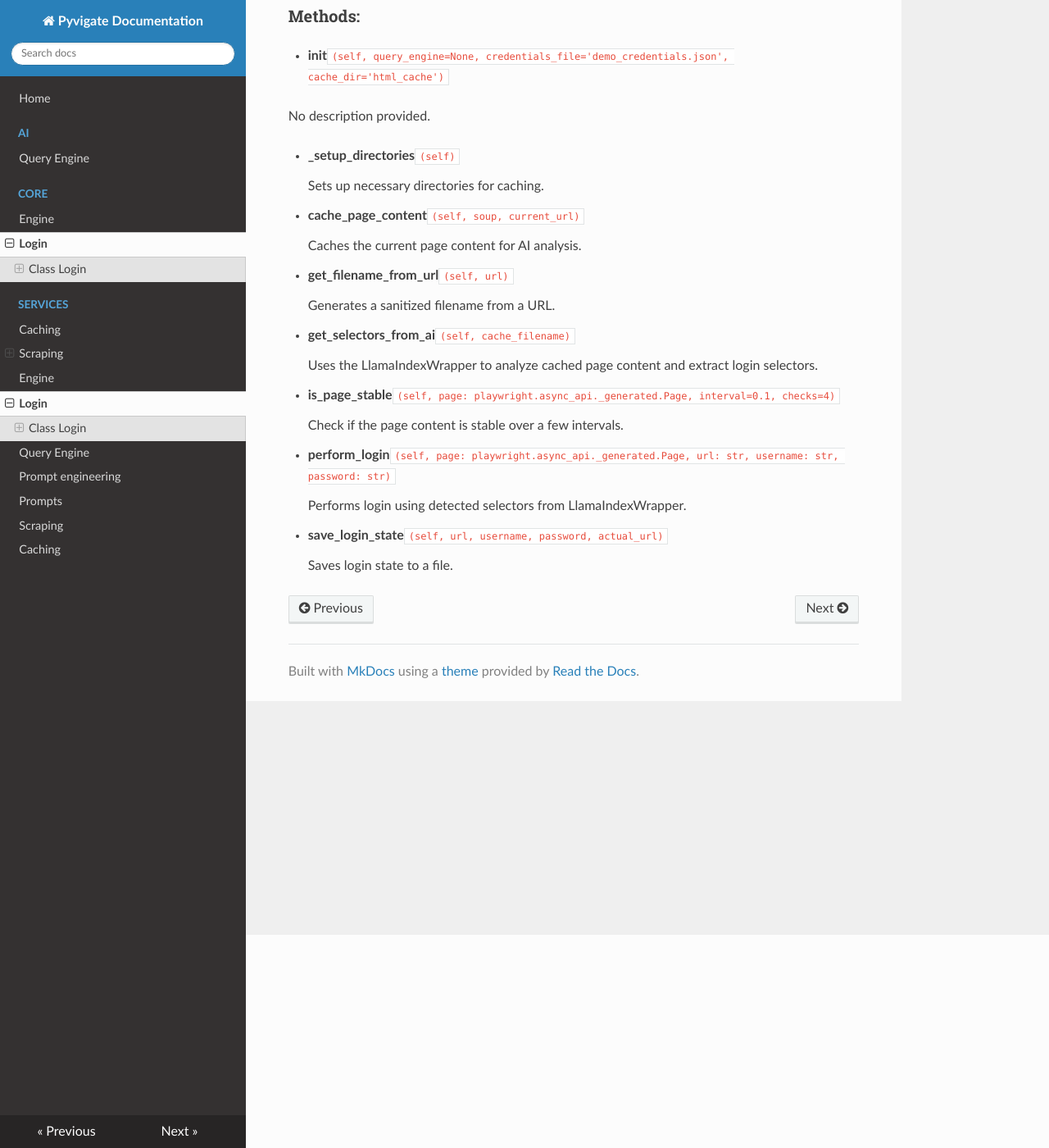
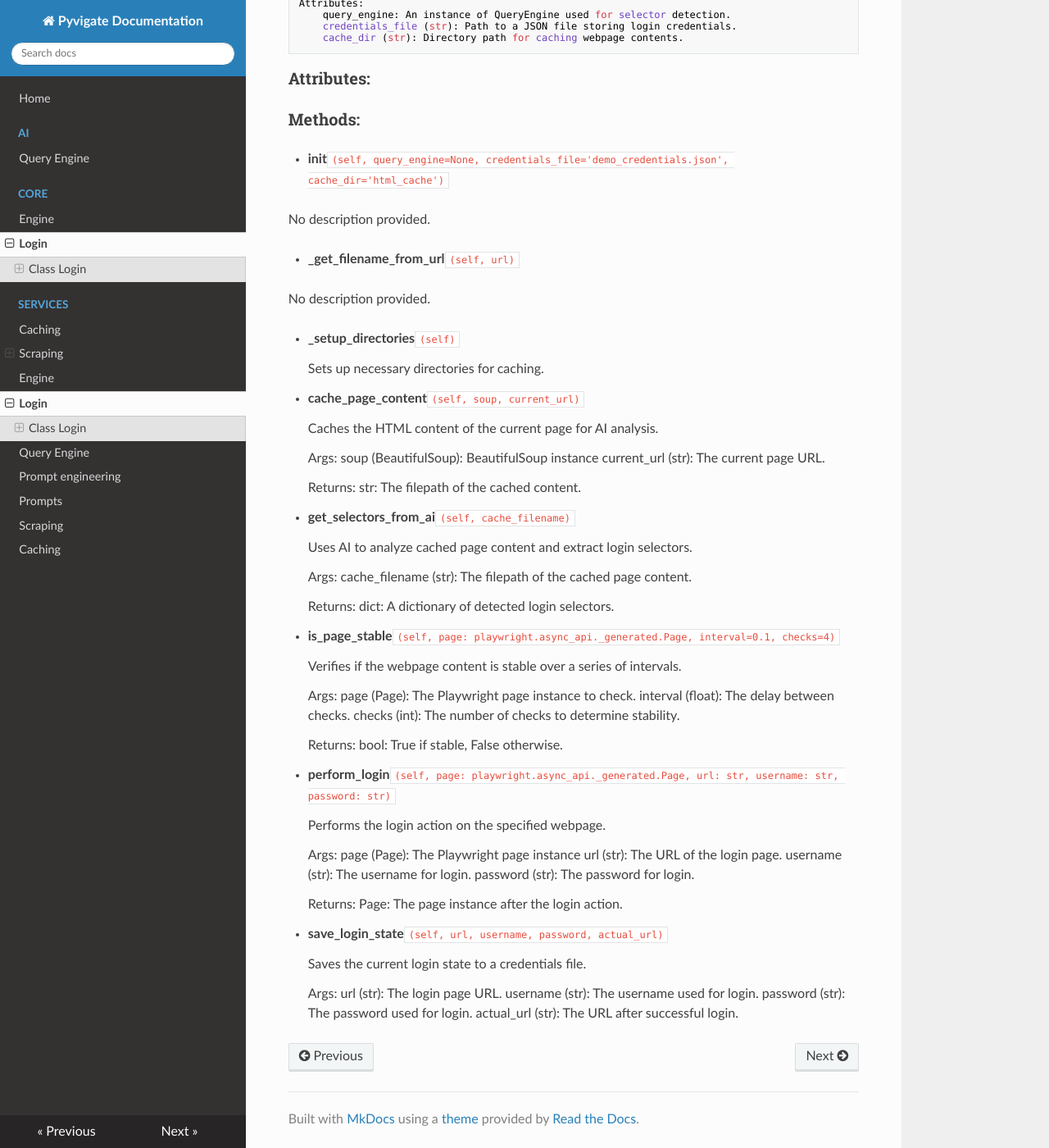
Before and after one commit to kindsmiles/pyvigate, an MkDocs documentation site: the page built from docs/core/login.md, in a window 1280 px wide and 1400 px high, scrolled down 260 px. Shown: the whole window at 82% size. Built offline with MkDocs 1.6.1, drawn with Linux system fonts in a browser that asks for light colours; nearby versions of some CDN libraries; some of the changed text lies outside the part shown.

Commit message:
Update: all docs

```diff
--- a/docs/core/login.md
+++ b/docs/core/login.md
@@ -1,6 +1,13 @@
 # Module `login`
 
 ## Class `Login`
+
+    Automates web application login using AI-powered selector detection.
+
+    Attributes:
+        query_engine: An instance of QueryEngine used for selector detection.
+        credentials_file (str): Path to a JSON file storing login credentials.
+        cache_dir (str): Directory path for caching webpage contents.
 
 ### Attributes:
 
@@ -11,31 +18,66 @@
 
 No description provided.
 
+- **_get_filename_from_url**`(self, url)`
+
+No description provided.
+
 - **_setup_directories**`(self)`
 
     Sets up necessary directories for caching.
 
 - **cache_page_content**`(self, soup, current_url)`
 
-    Caches the current page content for AI analysis.
+    Caches the HTML content of the current page for AI analysis.
 
-- **get_filename_from_url**`(self, url)`
+    Args:
+        soup (BeautifulSoup): BeautifulSoup instance
+        current_url (str): The current page URL.
 
-    Generates a sanitized filename from a URL.
+    Returns:
+        str: The filepath of the cached content.
 
 - **get_selectors_from_ai**`(self, cache_filename)`
 
-    Uses the LlamaIndexWrapper to analyze cached page content
-    and extract login selectors.
+    Uses AI to analyze cached page content and extract login selectors.
+
+    Args:
+        cache_filename (str): The filepath of the cached page content.
+
+    Returns:
+        dict: A dictionary of detected login selectors.
 
 - **is_page_stable**`(self, page: playwright.async_api._generated.Page, interval=0.1, checks=4)`
 
-    Check if the page content is stable over a few intervals.
+    Verifies if the webpage content is stable over a series of intervals.
+
+    Args:
+        page (Page): The Playwright page instance to check.
+        interval (float): The delay between checks.
+        checks (int): The number of checks to determine stability.
+
+    Returns:
+        bool: True if stable, False otherwise.
 
 - **perform_login**`(self, page: playwright.async_api._generated.Page, url: str, username: str, password: str)`
 
-    Performs login using detected selectors from LlamaIndexWrapper.
+    Performs the login action on the specified webpage.
+
+    Args:
+        page (Page): The Playwright page instance
+        url (str): The URL of the login page.
+        username (str): The username for login.
+        password (str): The password for login.
+
+    Returns:
+        Page: The page instance after the login action.
 
 - **save_login_state**`(self, url, username, password, actual_url)`
 
-    Saves login state to a file.
+    Saves the current login state to a credentials file.
+
+    Args:
+        url (str): The login page URL.
+        username (str): The username used for login.
+        password (str): The password used for login.
+        actual_url (str): The URL after successful login.
```
Also changed, not shown: docs/ai/prompt_engineering.md (+12 -26 lines), docs/core/engine.md (+49 -10 lines), docs/services/caching/caching.md (+25 -3 lines), docs/services/scraping/scraping.md (+35 -4 lines).
